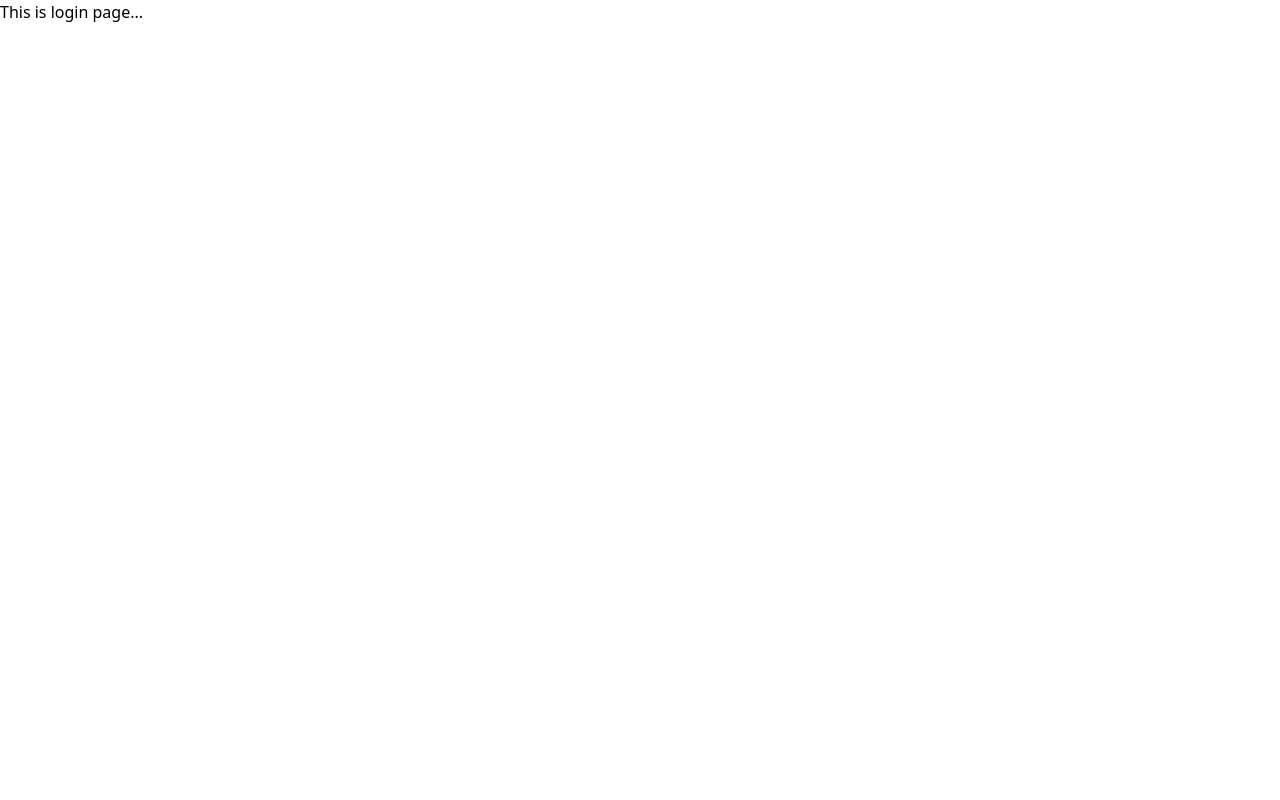
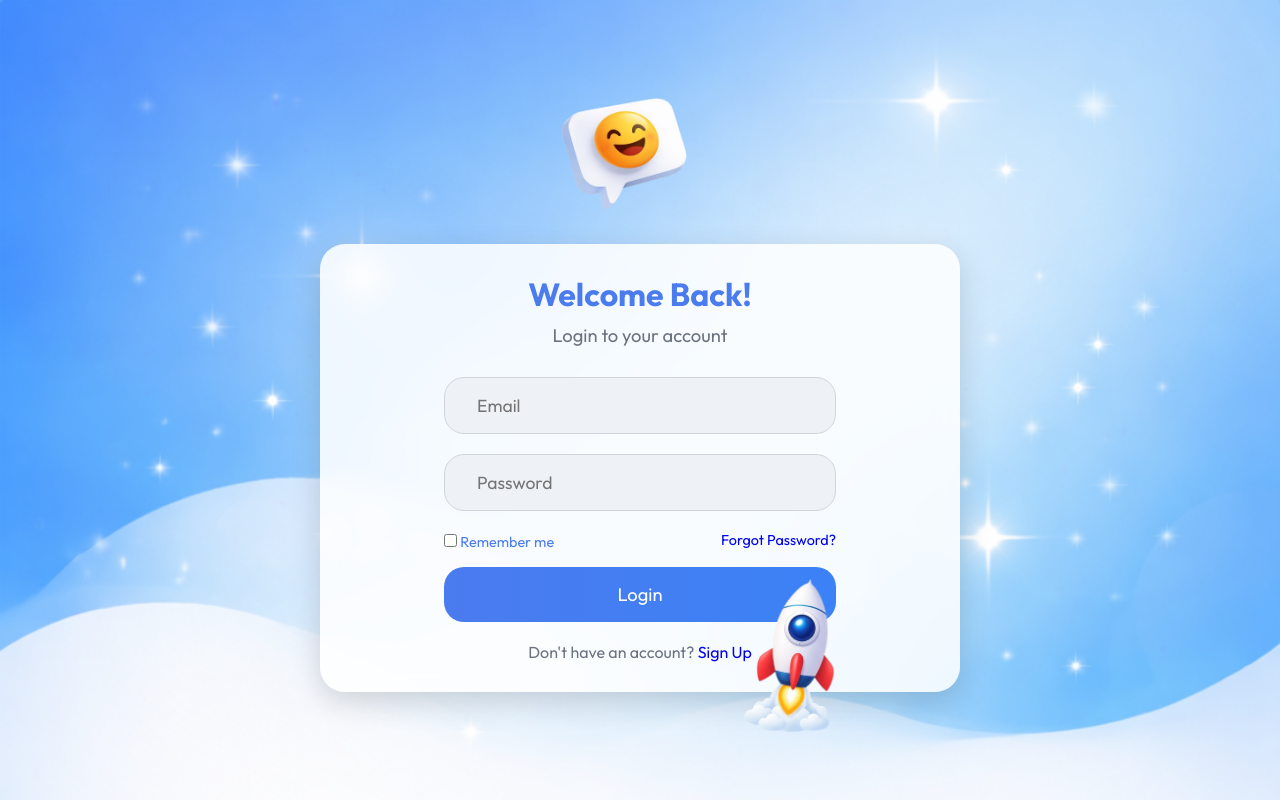
Before and after one commit to Shivamch0/SentraChat, a React (Vite) app in the folder Frontend/: page /login in a window 1280 px wide. Built offline with nearby package versions, Linux system fonts and the light colour scheme.

Commit message:
Login Page Design Completed

```diff
--- a/Frontend/index.html
+++ b/Frontend/index.html
@@ -4,6 +4,7 @@
     <meta charset="UTF-8" />
     <link rel="icon" type="image/svg+xml" href="/vite.svg" />
     <meta name="viewport" content="width=device-width, initial-scale=1.0" />
+    <script src="https://kit.fontawesome.com/4a37f29405.js" crossorigin="anonymous"></script>
     <title>SentraChat</title>
   </head>
   <body>
--- a/Frontend/package.json
+++ b/Frontend/package.json
@@ -11,10 +11,12 @@
   },
   "dependencies": {
     "@tailwindcss/vite": "^4.1.18",
+    "formik": "^2.4.9",
     "react": "^19.2.0",
     "react-dom": "^19.2.0",
     "react-router-dom": "^7.13.0",
-    "tailwindcss": "^4.1.18"
+    "tailwindcss": "^4.1.18",
+    "yup": "^1.7.1"
   },
   "devDependencies": {
     "@eslint/js": "^9.39.1",
--- a/Frontend/src/App.jsx
+++ b/Frontend/src/App.jsx
@@ -1,8 +1,8 @@
 import React from "react";
 import { Routes , Route } from "react-router-dom"
 import Chat from "./Pages/Chat";
-import SignUp from "./Pages/SignUp.jsx";
-import Login from "./Pages/Login";
+import SignUp from "./Pages/SignUp/SignUp.jsx";
+import Login from "./Pages/Login/Login";
 
 function App() {
 
--- a/Frontend/src/Pages/Login.jsx
+++ /dev/null
@@ -1,11 +0,0 @@
-import React from 'react'
-
-function Login() {
-  return (
-    <>
-      <h1>This is login page...</h1>
-    </>
-  )
-}
-
-export default Login
--- /dev/null
+++ b/Frontend/src/Pages/Login/Login.jsx
@@ -0,0 +1,48 @@
+import React from 'react';
+import style from "./Login.module.css";
+import smily from "../../assets/Smily.png";
+import rocket from "../../assets/rocket.png"
+import { Link } from "react-router-dom";
+
+
+function Login() {
+  return (
+    <>
+       <div className={style.container}>
+
+          <div className={style.imgbox}>
+            <img src={smily} className='h-76 w-130' />
+          </div>
+
+          <div className={style.formContainer}>
+              <form action="">
+                <h2>Welcome Back!</h2>
+                <p className={style.signUpPara}> Login to your account</p>
+
+                <input type="email" placeholder='Email' name='email'/>
+
+                <input type="password" placeholder='Password' name="password"  />
+
+              <div className={style.remember}>
+                  <div>
+                    <input type="checkbox" id='rememberMe' /> <label htmlFor="rememberMe"> Remember me</label>
+                  </div>
+                  <Link>Forgot Password?</Link>
+              </div>
+
+                <button type='submit'>Login</button>
+              </form>
+
+              <p>Don't have an account? <Link to={"/signUp"}>Sign Up</Link> </p>
+          </div>
+
+          <div className={style.rocket}>
+            <img src={rocket} alt="" />
+          </div>
+
+      </div>
+    </>
+  )
+}
+
+export default Login
--- /dev/null
+++ b/Frontend/src/Pages/Login/Login.module.css
@@ -0,0 +1,212 @@
+body {
+  margin: 0;
+}
+
+.container {
+  min-height: 100vh;
+  height: auto;
+  background-image: url("./../../assets/Back.png");
+  background-size: cover;
+  background-repeat: no-repeat;
+  display: flex;
+  flex-direction: column;
+  align-items: center;
+  padding-bottom: 10px;
+  overflow: hidden;
+}
+
+.imgbox {
+  margin-top: 60px;
+}
+
+.imgbox img {
+  max-width: 300px;
+  width: 90%;
+}
+
+.formContainer {
+  display: flex;
+  flex-direction: column;
+  align-items: center;
+  width: 60%;
+  gap: 20px;
+  background: rgba(255, 255, 255, 0.85);
+  padding: 30px 40px;
+  border-radius: 25px;
+  backdrop-filter: blur(10px);
+  box-shadow: 0 10px 30px rgba(0, 0, 0, 0.15);
+  position: relative;
+}
+
+.formContainer form {
+  width: 100%;
+  display: flex;
+  flex-direction: column;
+  gap: 10px;
+}
+
+.formContainer h2 {
+  font-size: 2rem;
+  color: #4a7bef;
+  text-align: center;
+}
+
+.signUpPara {
+  font-size: 1.3rem;
+  margin-bottom: 20px;
+}
+
+.formContainer p {
+  text-align: center;
+  color: #6b7280;
+}
+
+.formContainer input {
+  padding: 10px 30px;
+  background-color: #eef2f7;
+  border-radius: 20px;
+  border: 1px solid #d1d5db;
+  outline: none;
+  margin-bottom: 10px;
+}
+
+.remember {
+  display: flex;
+  justify-content: space-between;
+}
+
+.remember input {
+  font-size: 0.8rem;
+  text-align: center;
+}
+
+.remember label {
+  color: #4a7bef;
+}
+
+.remember label,
+.remember a {
+  cursor: pointer;
+  font-size: 0.9rem;
+}
+
+.formContainer button {
+  padding: 10px;
+  border-radius: 20px;
+  border: none;
+  outline: none;
+  background: linear-gradient(90deg, #4a7bef, #3b82f6);
+  color: white;
+}
+
+.formContainer button:hover {
+  cursor: pointer;
+  background: linear-gradient(90deg, #3b82f6, #4a7bef);
+}
+
+.formContainer a {
+  text-decoration: none;
+}
+
+.rocket {
+  position: absolute;
+  bottom: -20px;
+  right: -20px;
+}
+
+.rocket img {
+  width: 300px;
+}
+
+@media (min-width: 576px) {
+  .formContainer input {
+    padding: 12px 25px;
+    font-size: 0.95rem;
+  }
+
+  .formContainer button {
+    padding: 12px;
+    font-size: 1rem;
+  }
+
+  .rocket {
+    right: 10px;
+  }
+}
+
+@media (min-width: 768px) {
+  .formContainer form {
+    width: 85%;
+  }
+
+  .formContainer input {
+    padding: 14px 28px;
+    font-size: 1rem;
+  }
+
+  .formContainer button {
+    padding: 14px;
+    font-size: 1.05rem;
+  }
+
+  .signUpPara {
+    font-size: 1.15rem;
+  }
+
+  .remember {
+    font-size: 1rem;
+  }
+
+  .rocket {
+    right: 50px;
+  }
+}
+
+@media (min-width: 992px) {
+  .formContainer {
+    width: 50%;
+  }
+
+  .formContainer form {
+    width: 80%;
+  }
+
+  .formContainer input {
+    padding: 15px 30px;
+    font-size: 1.05rem;
+  }
+
+  .formContainer button {
+    padding: 15px;
+    font-size: 1.1rem;
+  }
+
+  .rocket {
+    right: 150px;
+  }
+}
+
+@media (min-width: 1200px) {
+  .formContainer {
+    width: 50%;
+  }
+
+  .formContainer form {
+    width: 70%;
+  }
+
+  .formContainer input {
+    padding: 16px 32px;
+    font-size: 1.1rem;
+  }
+
+  .formContainer button {
+    padding: 16px;
+    font-size: 1.15rem;
+  }
+
+  .rocket {
+    right: 330px;
+    bottom: 40px;
+  }
+}
--- /dev/null
+++ b/Frontend/src/Pages/SignUp/SignUp.jsx
@@ -0,0 +1,41 @@
+import React from 'react';
+import style from "./SignUp.module.css";
+import purpleLike from '../../assets/like2.png';
+import { Link } from "react-router-dom";
+
+function SignUp() {
+  return (
+    <>
+      <div className={style.container}>
+
+          <div className={style.imgbox}>
+            <img src={purpleLike} className='h-76 w-130' />
+          </div>
+
+          <div className={style.formContainer}>
+              <form action="">
+                <h2>Create Account</h2>
+                <p className={style.signUpPara}> Sign up to get started!</p>
+
+                <input type="text"  placeholder="Name" name='name'/>
+
+                <input type="email" placeholder='Email' name='email'/>
+
+                <input type="password" placeholder='Password' name="password"  />
+
+                <p>By signing up, you agree to our Terms & Privacy Policy</p>
+
+                <button type='submit'>Sign Up</button>
+              </form>
+
+              <p>Already have an account? <Link to={"/login"}>Login</Link> </p>
+          </div>
+
+          <div></div>
+
+      </div>
+    </>
+  )
+}
+
+export default SignUp
--- /dev/null
+++ b/Frontend/src/Pages/SignUp/SignUp.module.css
@@ -0,0 +1,70 @@
+.container{
+    min-height: 100vh;
+    background-image: url('./../../assets/Back.png');
+    background-size: cover;
+    background-repeat: no-repeat ;
+    padding: 1px;
+}
+
+.imgbox{
+    text-align: center;
+    position: relative;
+    top: 60px;
+}
+
+.imgbox img{
+    height: 300px;
+    width: 400px;
+}
+
+.formContainer{
+    display: flex;
+    flex-direction: column;
+    align-items: center;
+    gap: 20px;
+    padding-inline: 120px;
+}
+
+.formContainer form{
+    display: flex;
+    flex-direction: column;
+    gap: 10px;
+}
+
+.formContainer h2{
+    font-size: 2rem;
+    color: #6D5DF6;
+    text-align: center;
+}
+
+.signUpPara{
+    font-size: 1.3rem;
+    margin-bottom: 20px;
+}
+
+.formContainer p{
+    text-align: center;
+    color: #6B7280;
+}
+
+.formContainer input{
+    padding: 10px 20px;
+    background-color: #EEF2F7;
+    border-radius: 20px;
+    border: 1px solid #D1D5DB;
+    outline: none;
+    margin-bottom: 10px;
+}
+
+.formContainer button{
+    padding: 10px;
+    border-radius: 20px;
+    border: none;
+    outline: none;
+    background: linear-gradient(90deg, #7C3AED, #6D5DF6);
+    color: white;
+}
+
+.formContainer a{
+    text-decoration: none;
+}
--- a/Frontend/src/index.css
+++ b/Frontend/src/index.css
@@ -1,4 +1,11 @@
-@import "tailwindcss";
+@import url('https://fonts.googleapis.com/css2?family=Outfit:wght@100..900&family=Poppins:ital,wght@0,100;0,200;0,300;0,400;0,500;0,600;0,700;0,800;0,900;1,100;1,200;1,300;1,400;1,500;1,600;1,700;1,800;1,900&display=swap');
+
+*{
+    font-family: "Outfit", sans-serif;
+    margin: 0;
+    padding: 0;
+    box-sizing: border-box;
+}
 
 ::-webkit-scrollbar{
     display : none;
--- a/Frontend/vite.config.js
+++ b/Frontend/vite.config.js
@@ -1,8 +1,7 @@
 import { defineConfig } from 'vite'
 import react from '@vitejs/plugin-react'
-import tailwindcss from '@tailwindcss/vite'
 
 // https://vite.dev/config/
 export default defineConfig({
-  plugins: [react() , tailwindcss(),],
+  plugins: [react() ,],
 })
```
Also changed, not shown: Frontend/src/Pages/SignUp.jsx (deleted, +0 -11 lines), 1 other file (tests, documents, lock files or other folders).
